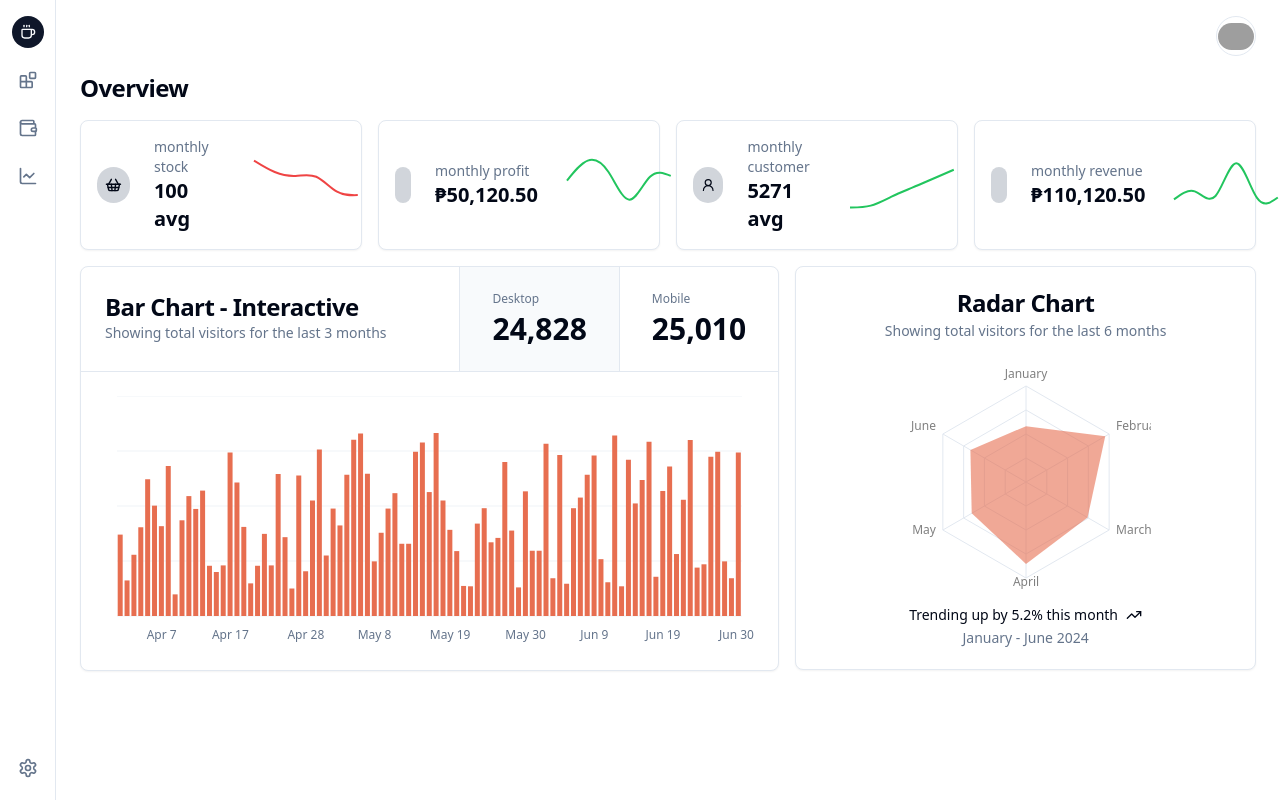
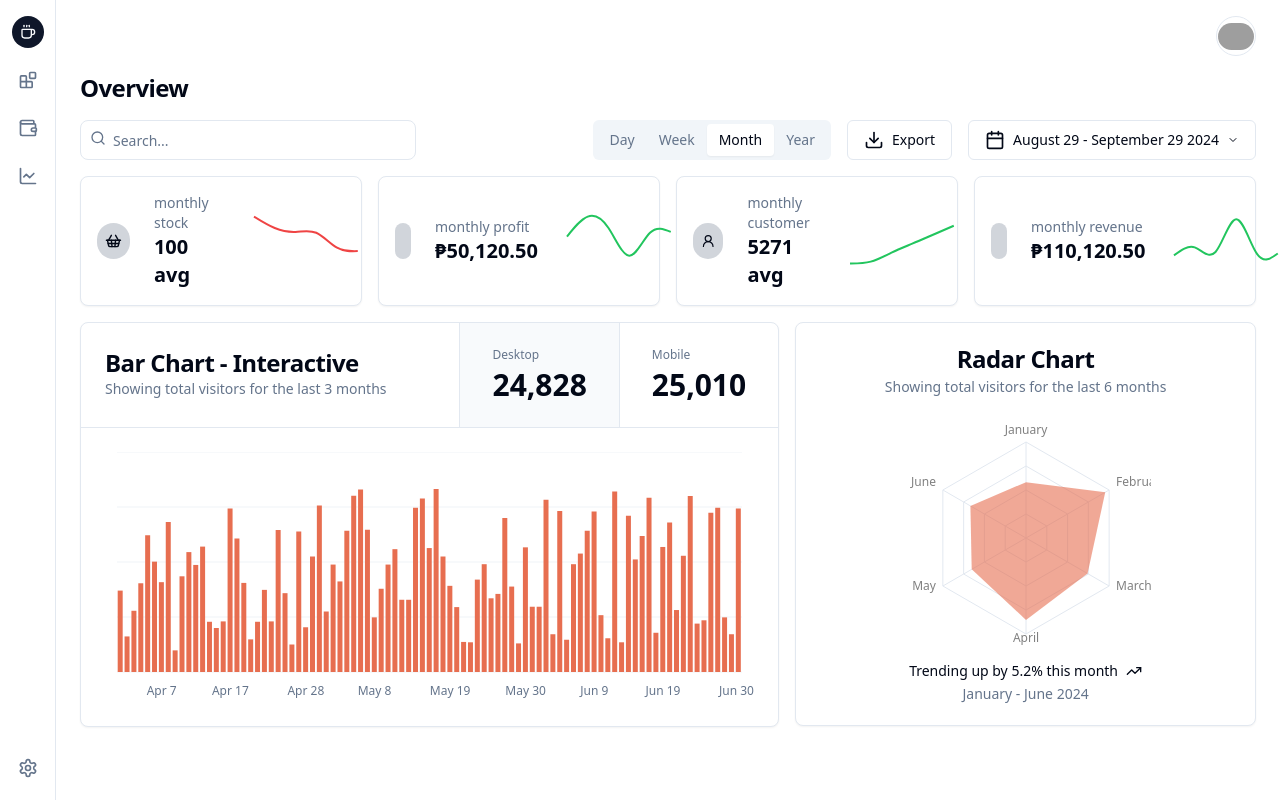
Before and after one commit to AdrianGallano/sir-wag-po, a React (Vite) app in the folder hola-cafe-management-system/: page /analytics in a window 1280 px wide. Built offline with nearby package versions, Linux system fonts and the light colour scheme; grey boxes are pictures that could not be loaded.

Commit message:
Add config buttons in analytics page

```diff
--- a/hola-cafe-management-system/package.json
+++ b/hola-cafe-management-system/package.json
@@ -13,6 +13,7 @@
     "@radix-ui/react-dialog": "^1.1.1",
     "@radix-ui/react-dropdown-menu": "^2.1.1",
     "@radix-ui/react-slot": "^1.1.0",
+    "@radix-ui/react-tabs": "^1.1.0",
     "@radix-ui/react-tooltip": "^1.1.2",
     "class-variance-authority": "^0.7.0",
     "clsx": "^2.1.1",
--- a/hola-cafe-management-system/src/App.tsx
+++ b/hola-cafe-management-system/src/App.tsx
@@ -12,7 +12,7 @@ function App(): ReactNode {
   return (
     <Routes>
       <Route path="/" element={<Layout />}>
-        <Route index path="" element={<Navigate to="invetory" />} />
+        <Route index path="" element={<Navigate to="inventory" />} />
         <Route path="inventory" element={<InventoryPage />} />
         <Route path="payroll" element={<PayrollPage />} />
         <Route path="analytics" element={<AnalyticsPage />} />
--- /dev/null
+++ b/hola-cafe-management-system/src/components/analytics/date-dropdown-analytics.tsx
@@ -0,0 +1,31 @@
+import {
+    DropdownMenu,
+    DropdownMenuContent,
+    DropdownMenuItem,
+    DropdownMenuLabel,
+    DropdownMenuSeparator,
+    DropdownMenuTrigger,
+} from "@/components/ui/dropdown-menu"
+import { Button } from "../ui/button"
+import { Calendar, ChevronDown } from "lucide-react"
+
+const DateDropdown = () => {
+    return (
+        <DropdownMenu>
+            <DropdownMenuTrigger asChild>
+                <Button variant="outline" className="flex gap-2">
+                    <Calendar className="h-5 w-5" />
+                    <p>August 29 - September 29 2024</p>
+                    <ChevronDown className="h-3 w-3" />
+                </Button>
+            </DropdownMenuTrigger>
+            <DropdownMenuContent>
+                <DropdownMenuItem>
+
+                </DropdownMenuItem>
+            </DropdownMenuContent>
+        </DropdownMenu>
+    )
+}
+
+export default DateDropdown
--- /dev/null
+++ b/hola-cafe-management-system/src/components/analytics/date-tabs-analytics.tsx
@@ -0,0 +1,22 @@
+import { Tabs, TabsContent, TabsList, TabsTrigger } from "@/components/ui/tabs"
+
+
+const DateTabs = () => {
+    return (
+        <Tabs defaultValue="month">
+            <TabsList>
+                <TabsTrigger value="day">Day</TabsTrigger>
+                <TabsTrigger value="week">Week</TabsTrigger>
+                <TabsTrigger value="month">Month</TabsTrigger>
+                <TabsTrigger value="year">Year</TabsTrigger>
+            </TabsList>
+            <TabsContent value=""></TabsContent>
+{/*             <TabsContent value="day"></TabsContent>
+            <TabsContent value="week"></TabsContent>
+            <TabsContent value="month"></TabsContent>
+            <TabsContent value="year"></TabsContent> */}
+        </Tabs>
+    )
+}
+
+export default DateTabs
--- /dev/null
+++ b/hola-cafe-management-system/src/components/analytics/export-analytics.tsx
@@ -0,0 +1,13 @@
+import { Button } from "../ui/button"
+import { Download } from "lucide-react"
+
+const ExportAnalytics = () => {
+    return (
+        <Button variant="outline" className="flex gap-2 justify-center items-center">
+            <Download className="h-5 w-5" />
+            Export
+        </Button>
+    )
+}
+
+export default ExportAnalytics
--- /dev/null
+++ b/hola-cafe-management-system/src/components/search.tsx
@@ -0,0 +1,17 @@
+import { Input } from "./ui/input"
+import { Search } from "lucide-react"
+
+const SearchInput = () => {
+    return (
+        <div className="relative flex-1 md:grow-0">
+            <Search className="absolute left-2.5 top-2.5 h-4 w-4 text-muted-foreground" />
+            <Input
+                type="search"
+                placeholder="Search..."
+                className="w-full rounded-lg bg-background pl-8 md:w-[200px] lg:w-[336px]"
+            />
+        </div>
+    )
+}
+
+export default SearchInput
--- /dev/null
+++ b/hola-cafe-management-system/src/components/ui/tabs.tsx
@@ -0,0 +1,53 @@
+import * as React from "react"
+import * as TabsPrimitive from "@radix-ui/react-tabs"
+
+import { cn } from "@/lib/utils"
+
+const Tabs = TabsPrimitive.Root
+
+const TabsList = React.forwardRef<
+  React.ElementRef<typeof TabsPrimitive.List>,
+  React.ComponentPropsWithoutRef<typeof TabsPrimitive.List>
+>(({ className, ...props }, ref) => (
+  <TabsPrimitive.List
+    ref={ref}
+    className={cn(
+      "inline-flex h-10 items-center justify-center rounded-md bg-muted p-1 text-muted-foreground",
+      className
+    )}
+    {...props}
+  />
+))
+TabsList.displayName = TabsPrimitive.List.displayName
+
+const TabsTrigger = React.forwardRef<
+  React.ElementRef<typeof TabsPrimitive.Trigger>,
+  React.ComponentPropsWithoutRef<typeof TabsPrimitive.Trigger>
+>(({ className, ...props }, ref) => (
+  <TabsPrimitive.Trigger
+    ref={ref}
+    className={cn(
+      "inline-flex items-center justify-center whitespace-nowrap rounded-sm px-3 py-1.5 text-sm font-medium ring-offset-background transition-all focus-visible:outline-none focus-visible:ring-2 focus-visible:ring-ring focus-visible:ring-offset-2 disabled:pointer-events-none disabled:opacity-50 data-[state=active]:bg-background data-[state=active]:text-foreground data-[state=active]:shadow-sm",
+      className
+    )}
+    {...props}
+  />
+))
+TabsTrigger.displayName = TabsPrimitive.Trigger.displayName
+
+const TabsContent = React.forwardRef<
+  React.ElementRef<typeof TabsPrimitive.Content>,
+  React.ComponentPropsWithoutRef<typeof TabsPrimitive.Content>
+>(({ className, ...props }, ref) => (
+  <TabsPrimitive.Content
+    ref={ref}
+    className={cn(
+      "mt-2 ring-offset-background focus-visible:outline-none focus-visible:ring-2 focus-visible:ring-ring focus-visible:ring-offset-2",
+      className
+    )}
+    {...props}
+  />
+))
+TabsContent.displayName = TabsPrimitive.Content.displayName
+
+export { Tabs, TabsList, TabsTrigger, TabsContent }
--- a/hola-cafe-management-system/src/pages/analytics-page.tsx
+++ b/hola-cafe-management-system/src/pages/analytics-page.tsx
@@ -5,7 +5,10 @@ import CustomerAnalyticsCard from "@/components/analytics/customer-analytics"
 import RevenueAnalyticsCard from "@/components/analytics/revenue-analytics"
 import { BigAnalytics } from "@/components/analytics/big-analytics"
 import { SideAnalytics } from "@/components/analytics/side-analytics"
-
+import SearchInput from "@/components/search"
+import ExportAnalytics from "@/components/analytics/export-analytics"
+import DateTabs from "@/components/analytics/date-tabs-analytics"
+import DateDropdown from "@/components/analytics/date-dropdown-analytics"
 
 const AnalyticsPage = () => {
     /*
@@ -14,25 +17,31 @@ const AnalyticsPage = () => {
     */
 
 
-
-
     return (
         <main className="flex flex-col gap-4 p-4 sm:px-6 sm:py-0">
             <h3 className="text-2xl font-semibold tracking-tight">
                 Overview
             </h3>
+            <div className="flex justify-between">
+                <SearchInput />
+                <div className="flex gap-4">{/* right side */}
+                    <DateTabs />
+                    <ExportAnalytics />
+                    <DateDropdown />
+                </div>
+            </div>
             <div className="grid grid-cols-4 gap-4"> {/* first analytics 5 cards block  */}
                 <StockAnalyticsCard />
                 <ProfitAnalyticsCard />
                 <CustomerAnalyticsCard />
                 <RevenueAnalyticsCard />
             </div>
-            <div className="grid grid-cols-5 gap-4"> {/* first analytics 5 cards block  */}
+            <div className="grid grid-cols-5 gap-4"> {/* seconddd analytics 2 cards block  */}
                 <div className="col-span-3">
                     <BigAnalytics />
                 </div>
                 <div className="col-span-2">
-                    <SideAnalytics/>
+                    <SideAnalytics />
                 </div>
             </div>
         </main>
```
Also changed, not shown: 1 other file (tests, documents, lock files or other folders).
